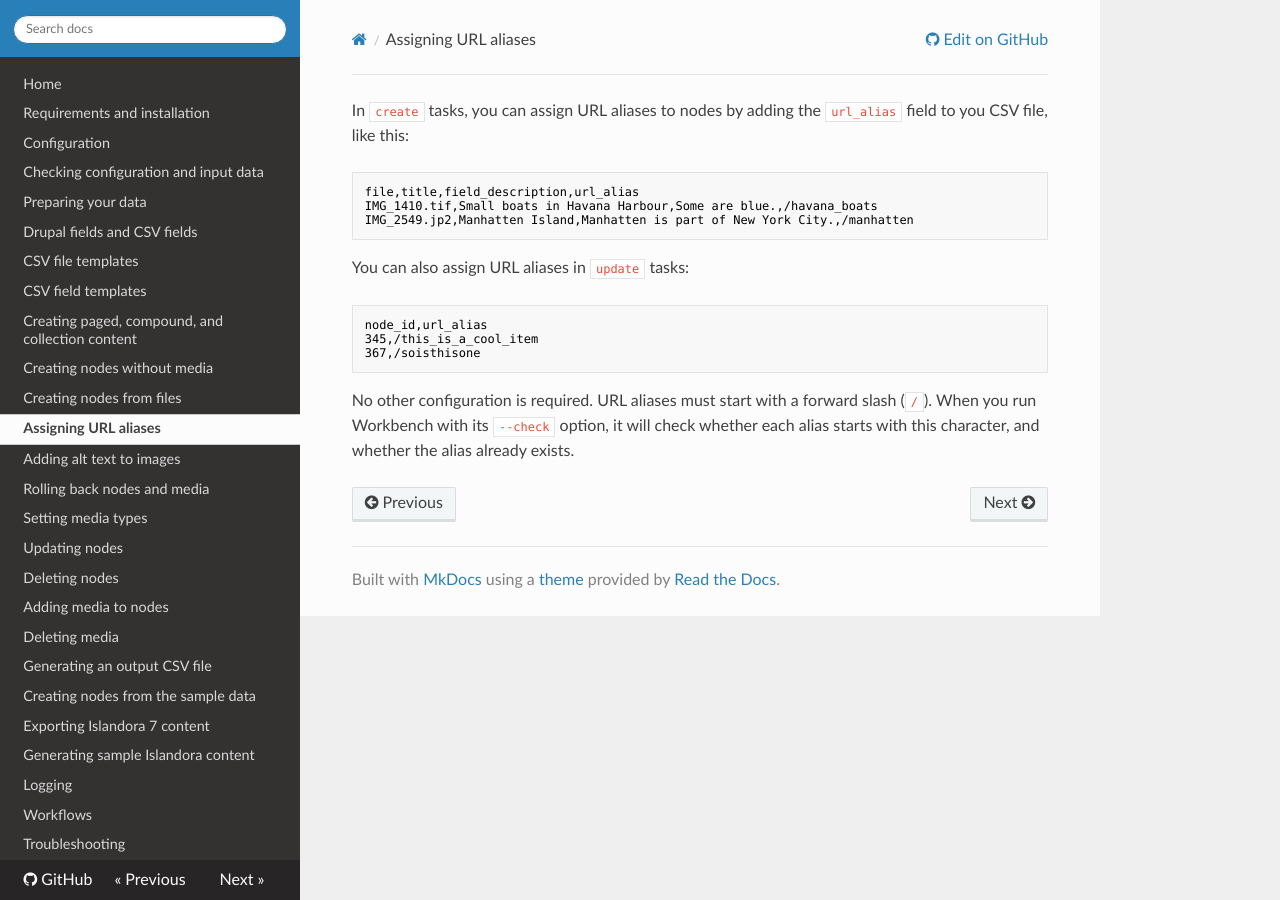
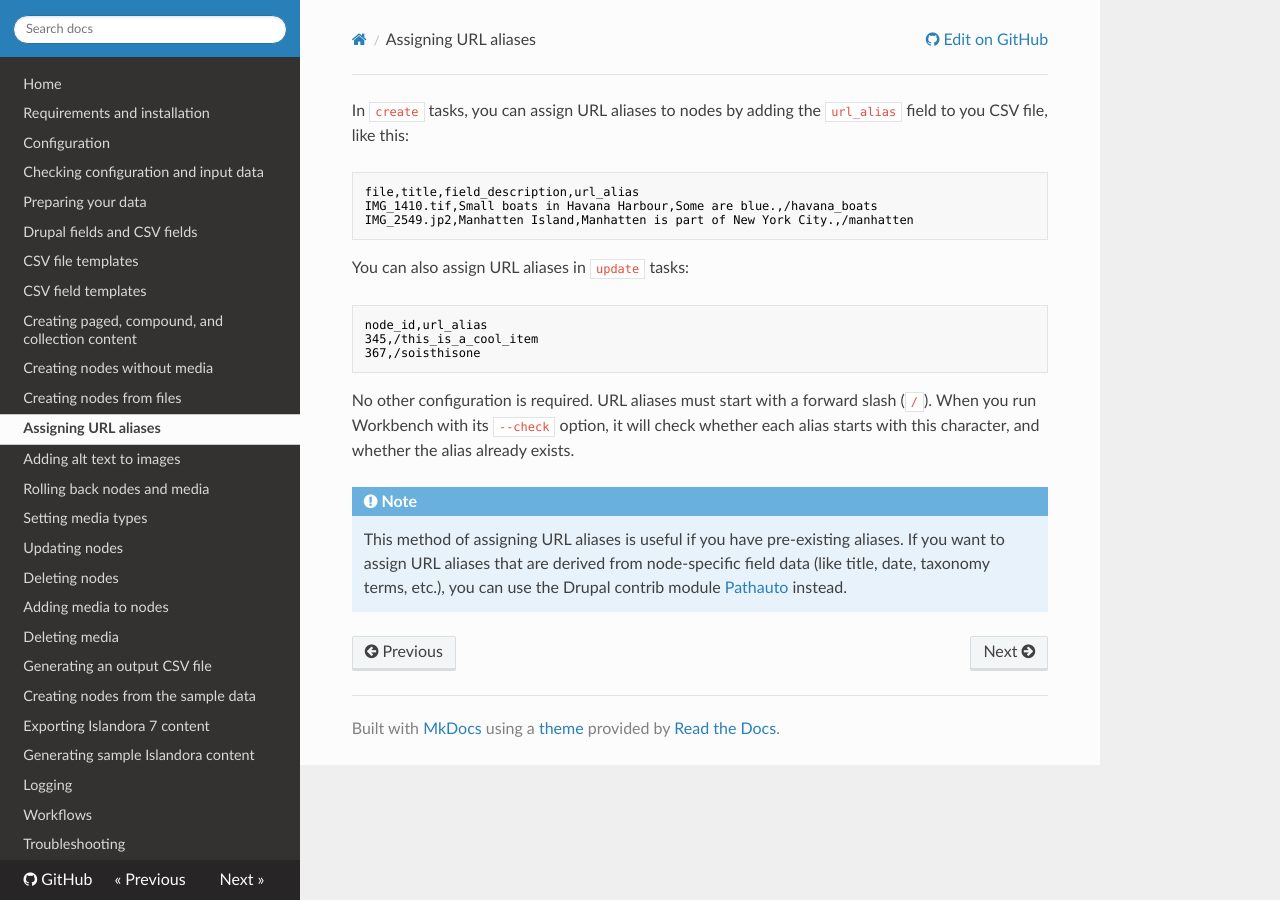
Before and after one commit to mjordan/islandora_workbench_docs, an MkDocs documentation site: the page built from docs/aliases.md, in a window 1280 px wide. Built offline with MkDocs 1.6.1, drawn with Linux system fonts in a browser that asks for light colours; nearby versions of some CDN libraries; old or Windows-style settings are respelled for this version of MkDocs.

Commit message:
Added note about hierarchical taxonomy terms.

````diff
--- a/docs/aliases.md
+++ b/docs/aliases.md
@@ -15,3 +15,6 @@ node_id,url_alias
 ```
 
 No other configuration is required. URL aliases must start with a forward slash (`/`). When you run Workbench with its `--check` option, it will check whether each alias starts with this character, and whether the alias already exists.
+
+!!! note
+    This method of assigning URL aliases is useful if you have pre-existing aliases. If you want to assign URL aliases that are derived from node-specific field data (like title, date, taxonomy terms, etc.), you can use the Drupal contrib module [Pathauto](https://www.drupal.org/project/pathauto) instead.
````
Also changed, not shown: docs/fields.md (+10 -2 lines), site/aliases/index.html, site/index.html, site/sitemap.xml.
